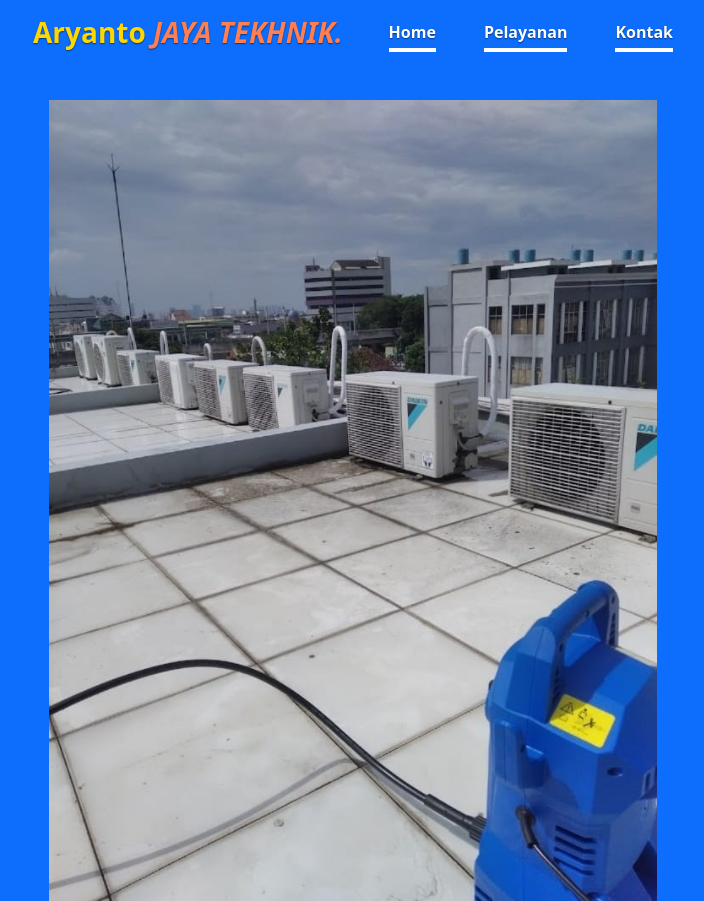
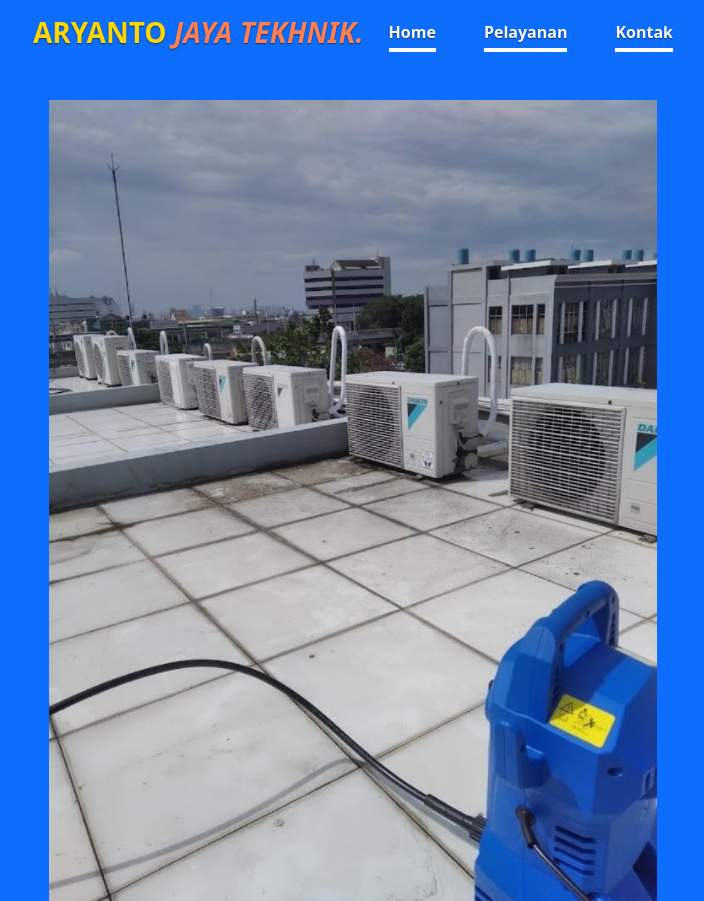
Before and after one commit to coorporates/aryanto-jaya-tekhnik, a plain HTML site: page index.html in a window 1280 px wide. Shown: the top 901 px of the page, without its empty margins (287-991 px from the left). Drawn offline with nearby package versions, Linux system fonts and the light colour scheme.

Commit message:
merubah nama usaha

```diff
--- a/index.html
+++ b/index.html
@@ -72,7 +72,7 @@
         <header class="mb-auto">
           <div>
             <h3 class="float-md-start mb-0 text-logo">
-              <strong>Aryanto<i class="text-i"> JAYA TEKHNIK.</i></strong>
+              <strong>ARYANTO<i class="text-i"> JAYA TEKHNIK.</i></strong>
             </h3>
             <nav class="nav nav-masthead justify-content-center float-md-end">
               <a class="nav-link fw-bold py-1 px-0 active" aria-current="page" href="#">Home</a>
```
